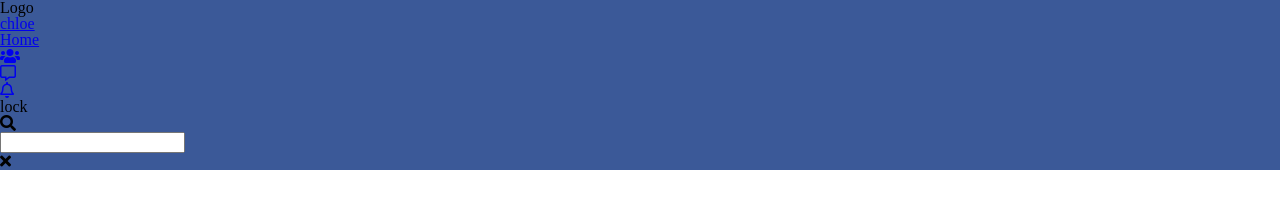
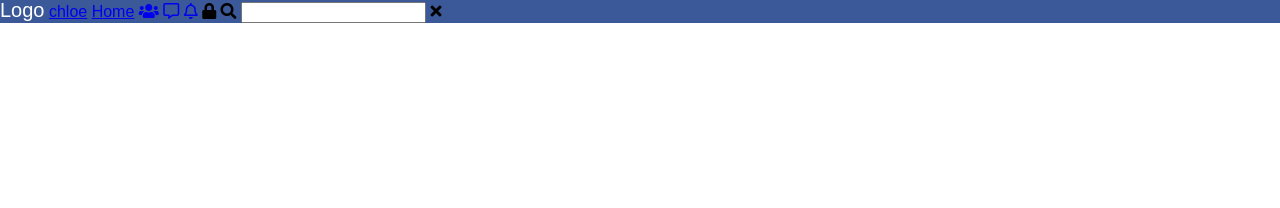
Before and after one commit to avirdee0720/socialmedia, a plain HTML site: page index.html in a window 1280 px wide. Drawn offline with Linux system fonts and the light colour scheme.

Commit message:
Header menu set to inline-block with all elements

```diff
--- a/css/style.css
+++ b/css/style.css
@@ -1,3 +1,47 @@
-header {
+html{
+    font-family: sans-serif;
+}
+header{
     background:#3B5998;
 }
+header .logo-area{
+    color: white;
+    display: inline-block;
+}
+header .logo-area a{
+    color: white;
+    text-decoration: none;
+    font-size: 20px;
+}
+
+header .menu{
+    display: inline-block;
+}
+
+header .menu ul li{
+    display: inline-block;
+}
+
+header .icon-links{
+    display: inline-block;
+}
+
+header .icon-links ul li{
+    display: inline-block;
+}
+
+header .icon-links .quick-options{
+    display: inline-block;
+}
+
+header .icon-links .privacy{
+    display: inline-block;
+}
+
+header .search-area{
+    display: inline-block;
+}
+
+header .search-area ul li{
+    display: inline-block;
+}
--- a/index.html
+++ b/index.html
@@ -9,10 +9,10 @@
 
     <body>
         <header>
-            <div>
-                Logo <!-- LOGO BUTTON -->
+            <div class="logo-area">
+                <a href="index.html">Logo</a> <!-- LOGO BUTTON -->
             </div>
-            <div>
+            <div class="menu">
                 <ul>
                     <li> <!-- USER PROFILE BUTTON -->
                         <a href="chloe.html">
@@ -26,8 +26,8 @@
                     </li>
                 </ul>
             </div>
-            <div>
-                <ul>
+            <div class="icon-links">
+                <ul class="quick-options">
                     <li> <!-- GROUP/FRIENDS BUTTON -->
                         <a href="chloe.html">
                             <i class="fas fa-users"></i>
@@ -44,11 +44,11 @@
                         </a>
                     </li>
                 </ul>
-                <div>
-                    lock
+                <div class="privacy">
+                    <i class="fas fa-lock"></i>
                 </div>
             </div>
-            <div>
+            <div class="search-area">
                 <ul>
                     <li> <!-- SEARCH ICON -->
                         <i class="fas fa-search"></i>
```
